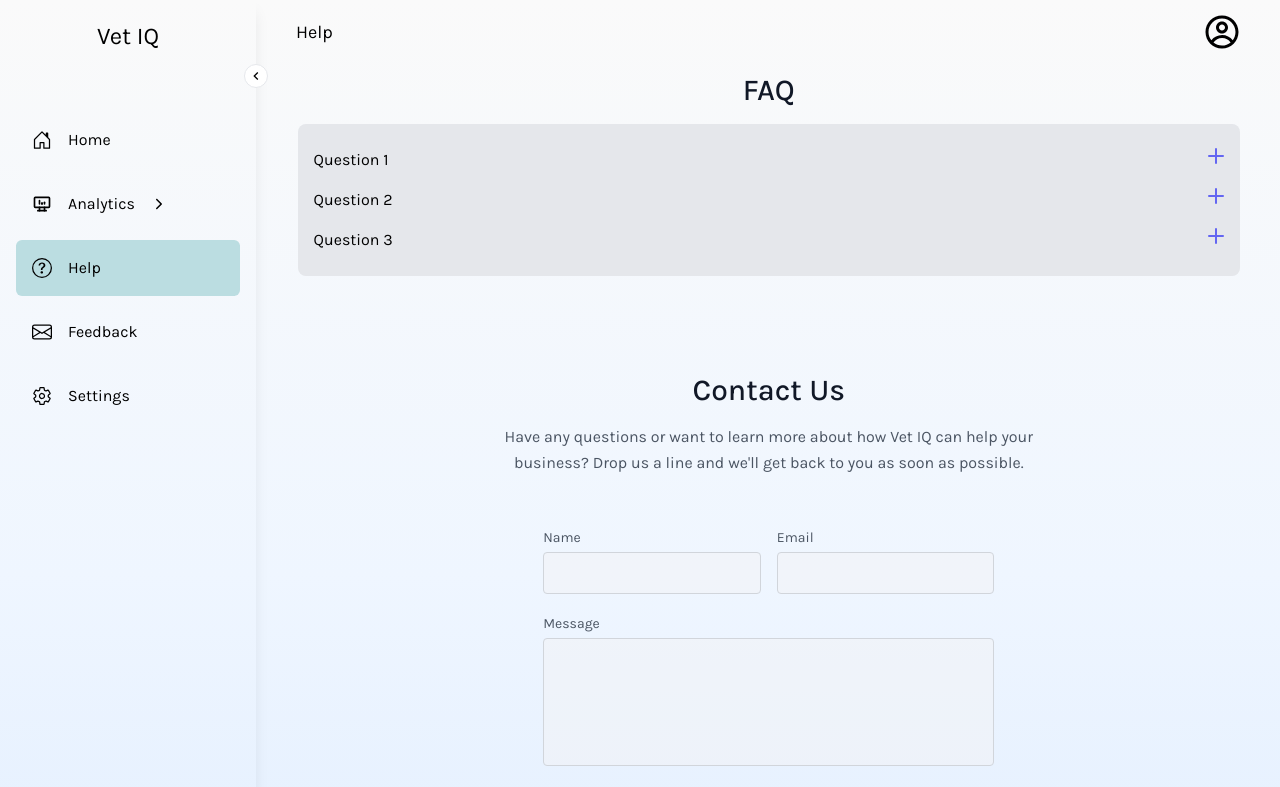
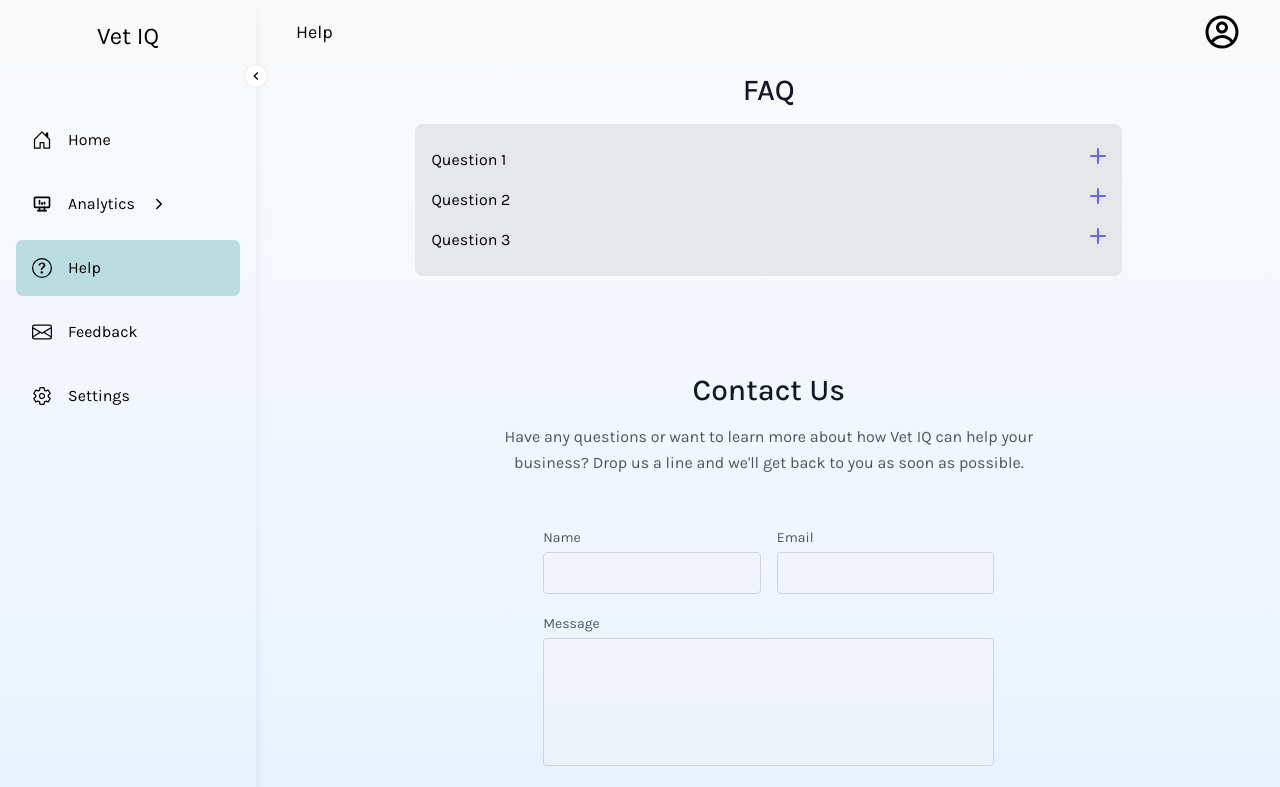
Before and after one commit to shifenghzhang/VetIQ-Web-Application, a Next.js app: page /help in a window 1280 px wide. Shown: the top 787 px of the page. Built offline with nearby package versions, Linux system fonts and the light colour scheme.

Commit message:
commit 3

```diff
--- a/src/app/_components/FAQ.tsx
+++ b/src/app/_components/FAQ.tsx
@@ -5,7 +5,8 @@ const FAQ = () => {
     return (
         <div>
             <h1 className="flex flex-col text-center w-full sm:text-3xl text-2xl font-medium title-font mb-4 text-gray-900">FAQ</h1>
-        <div className="p-4 bg-gray-200 rounded-lg">
+        <div className="flex justify-center items-center h-full">
+            <div className="p-4 bg-gray-200 rounded-lg w-3/4">
             <Accordion
                 question="Question 1"
                 answer="answer 1" />
@@ -15,6 +16,7 @@ const FAQ = () => {
             <Accordion
                 question="Question 3"
                 answer="answer 3" />
+            </div>
         </div>
         </div>
     );
```
